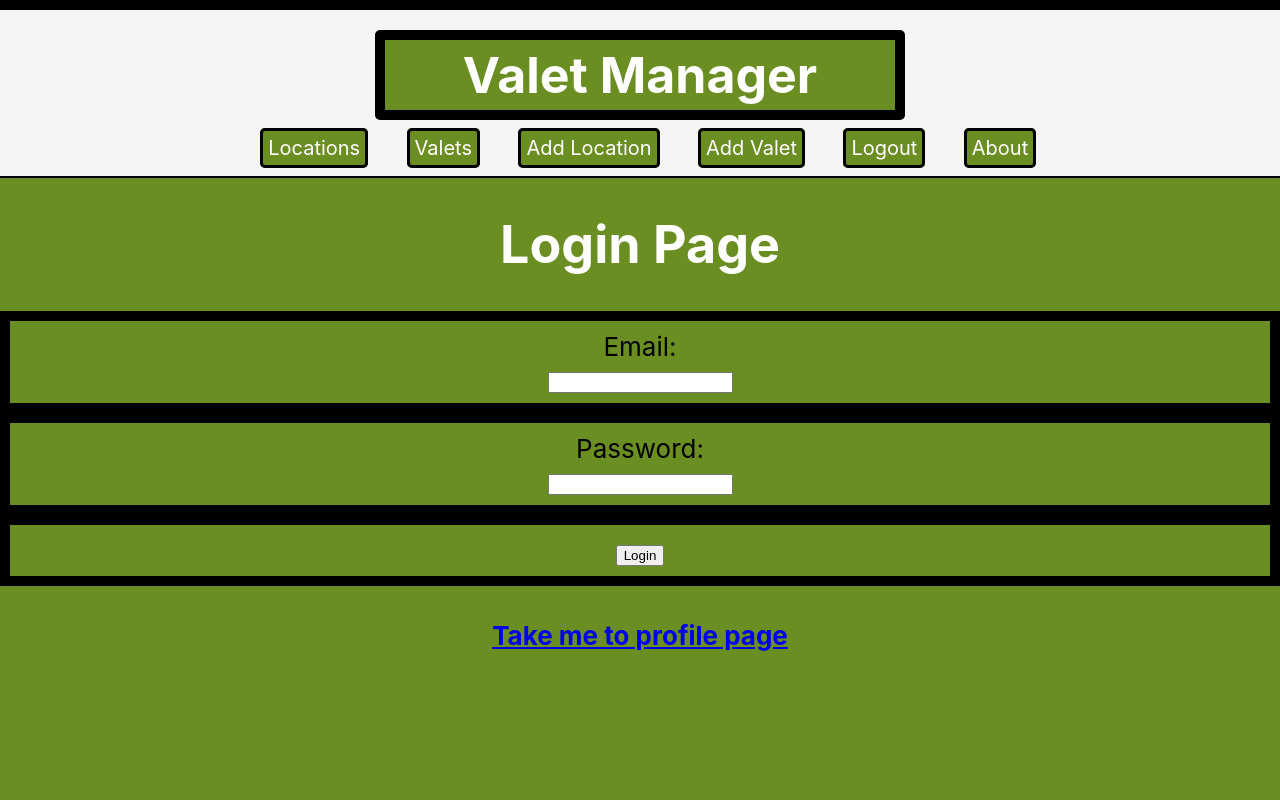
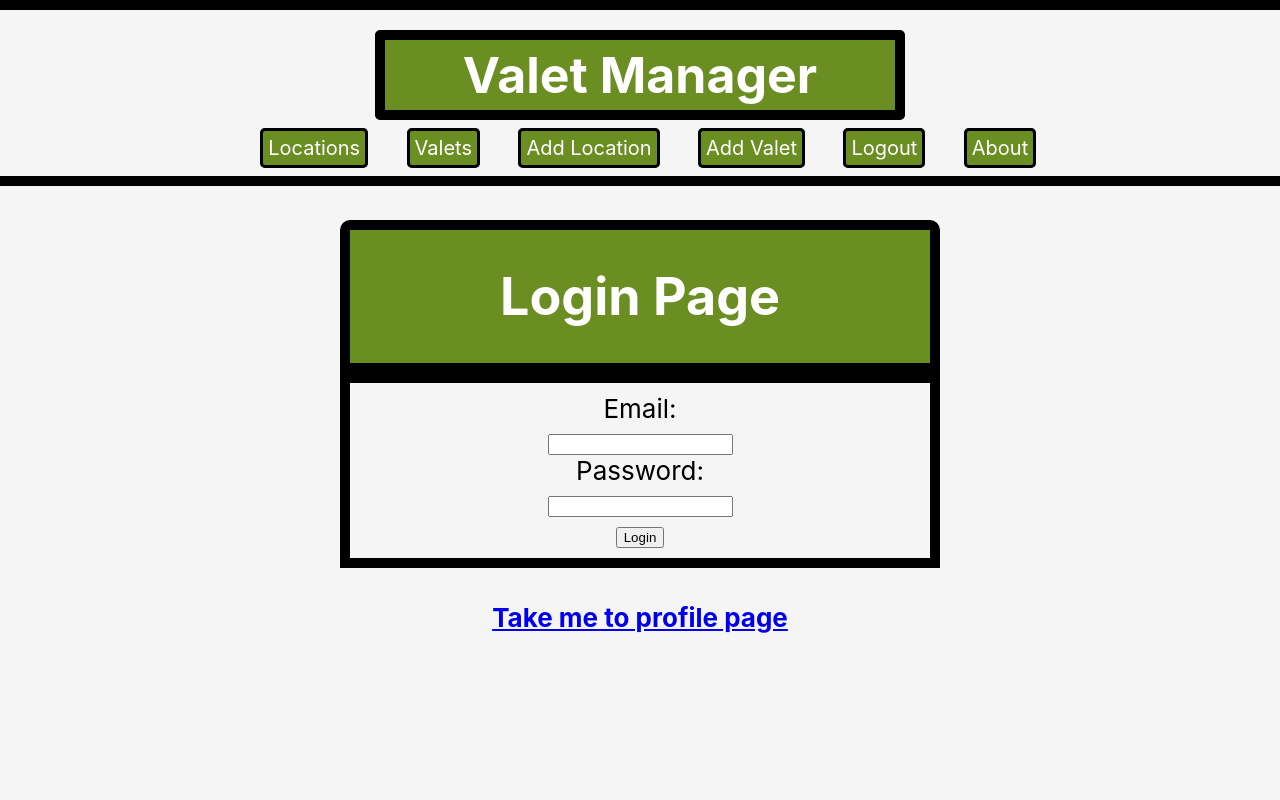
Before and after one commit to ryanhkenyon/Valet-Manager, a React (Create React App) app in the folder front-end/: page /login in a window 1280 px wide. Shown: the top 800 px of the page. Built offline with nearby package versions, Linux system fonts and the light colour scheme.

Commit message:
fixed Login and Register CSS as well
added proxy to connect to back end too. user service file from some forum i found might help later

```diff
--- a/front-end/package.json
+++ b/front-end/package.json
@@ -19,6 +19,7 @@
     "test": "react-scripts test",
     "eject": "react-scripts eject"
   },
+  "proxy": "http:localhost:9999",
   "eslintConfig": {
     "extends": [
       "react-app",
--- a/front-end/src/App.css
+++ b/front-end/src/App.css
@@ -159,21 +159,21 @@
 /* Register */
 
 .Register {
-  background-color: olivedrab;
-  width: 100%;
-  margin-top: 178px;
+  background-color: whitesmoke;
+  width: 700px;
+  margin-top: 200px;
   position: relative;
-  min-height: 800px;
+  min-height: 1000px;
 }
 
 /* Login */
 
 .Login {
-  background-color: olivedrab;
-  width: 100%;
-  margin-top: 178px;
+  background-color: whitesmoke;
+  width: 600px;
+  margin-top: 200px;
   position: relative;
-  min-height: 800px;
+  min-height: 1000px;
 }
 
 /* Profile */
--- a/front-end/src/components/Login.js
+++ b/front-end/src/components/Login.js
@@ -7,9 +7,11 @@ function Login() {
 
 	return (
 		<div className="Login">
+			<div className="pageTitle">
 			<h1>Login Page</h1>
-			<form>
-				<div className="form-control">
+			</div>
+			<form className="form-control">
+				<div>
 					<label>Email:</label>
 					<br/>
 					<input
@@ -22,7 +24,7 @@ function Login() {
 						}}
 					/>
 				</div>
-				<div className="form-control">
+				<div >
 					<label>Password:</label>
 					<br/>
 					<input
@@ -35,7 +37,7 @@ function Login() {
 						}}
 					/>
 				</div>
-				<div className="form-control">
+				<div>
 					<button type="submit">Login</button>
 				</div>
 			</form>
--- a/front-end/src/components/Register.js
+++ b/front-end/src/components/Register.js
@@ -1,20 +1,24 @@
-import { useState } from "react";
 
-function Register() {
+import React, { useState } from "react";
+
+const Register = ({createUser}) => {
   const [email, setEmail] = useState("");
   const [password, setPassword] = useState("");
   const [rePassword, setRePassword] = useState("");
 
   return (
     <div className="Register">
+      <div className="pageTitle">
         <h1>Register Account</h1>
-      <form action="/post/register" method="POST">
+      </div>
+      <form className="form-control">
         <label>Username</label>
-        <br></br>
+        <br/>
         <input
           type="text"
           value={email}
           name="email"
+          placeholder="Username"
           onChange={(e) => {
             setEmail(e.target.value);
           }}
@@ -26,6 +30,7 @@ function Register() {
           type="text"
           value={password}
           name="password"
+          placeholder="Password"
           onChange={(e) => {
             //console.log(e.target.value);
             setPassword(e.target.value);
@@ -38,12 +43,13 @@ function Register() {
           type="text"
           value={rePassword}
           name="rePassword"
+          placeholder="Repeat Password"
           onChange={(e) => {
             //console.log(e.target.value);
             setRePassword(e.target.value);
           }}
         />
-        <div className="form-control">
+        <div>
 					<button type="submit">Register</button>
 				</div>
       </form>
```
Also changed, not shown: front-end/src/services/UserService.js (added, +19 -0 lines).
